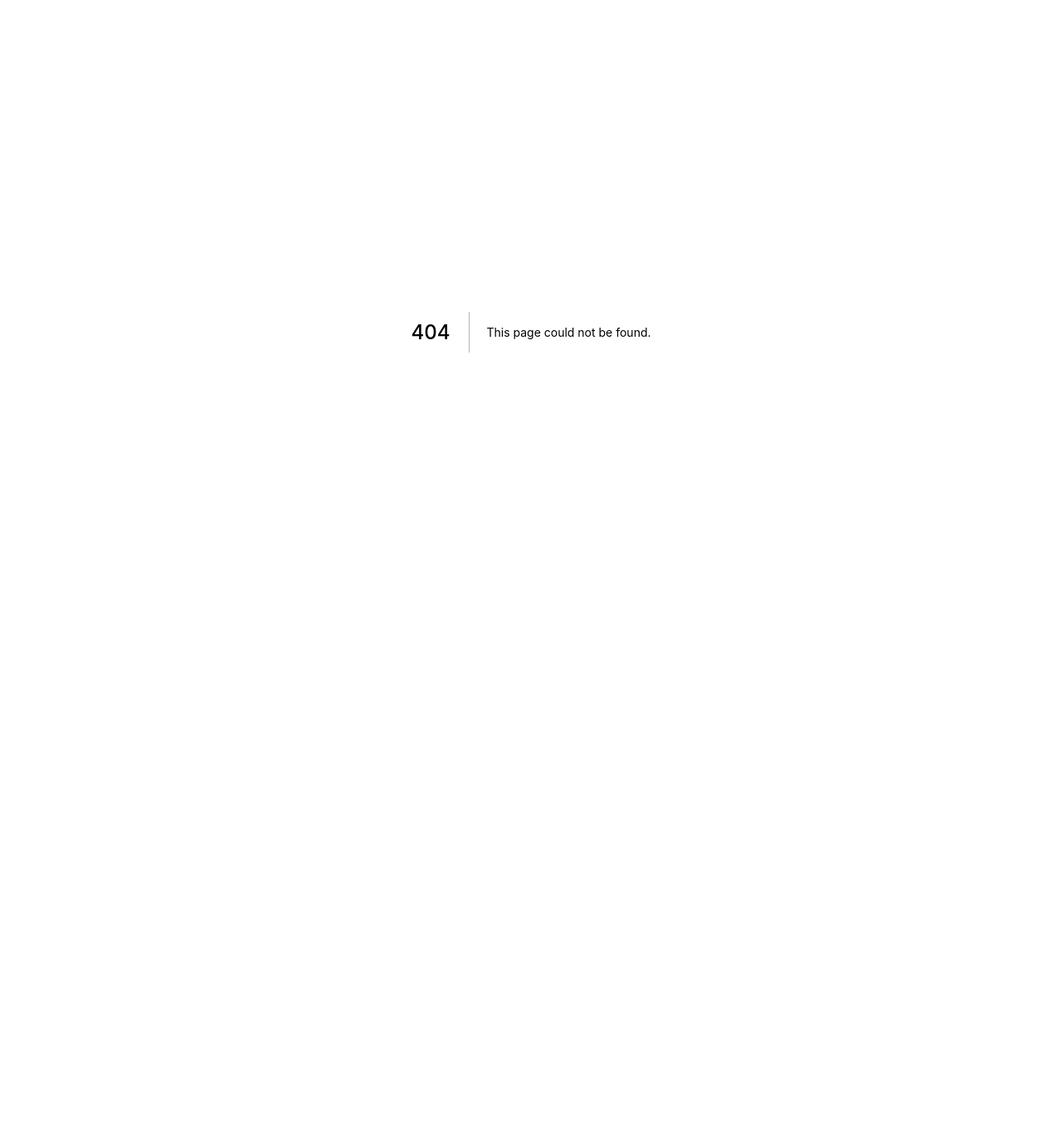
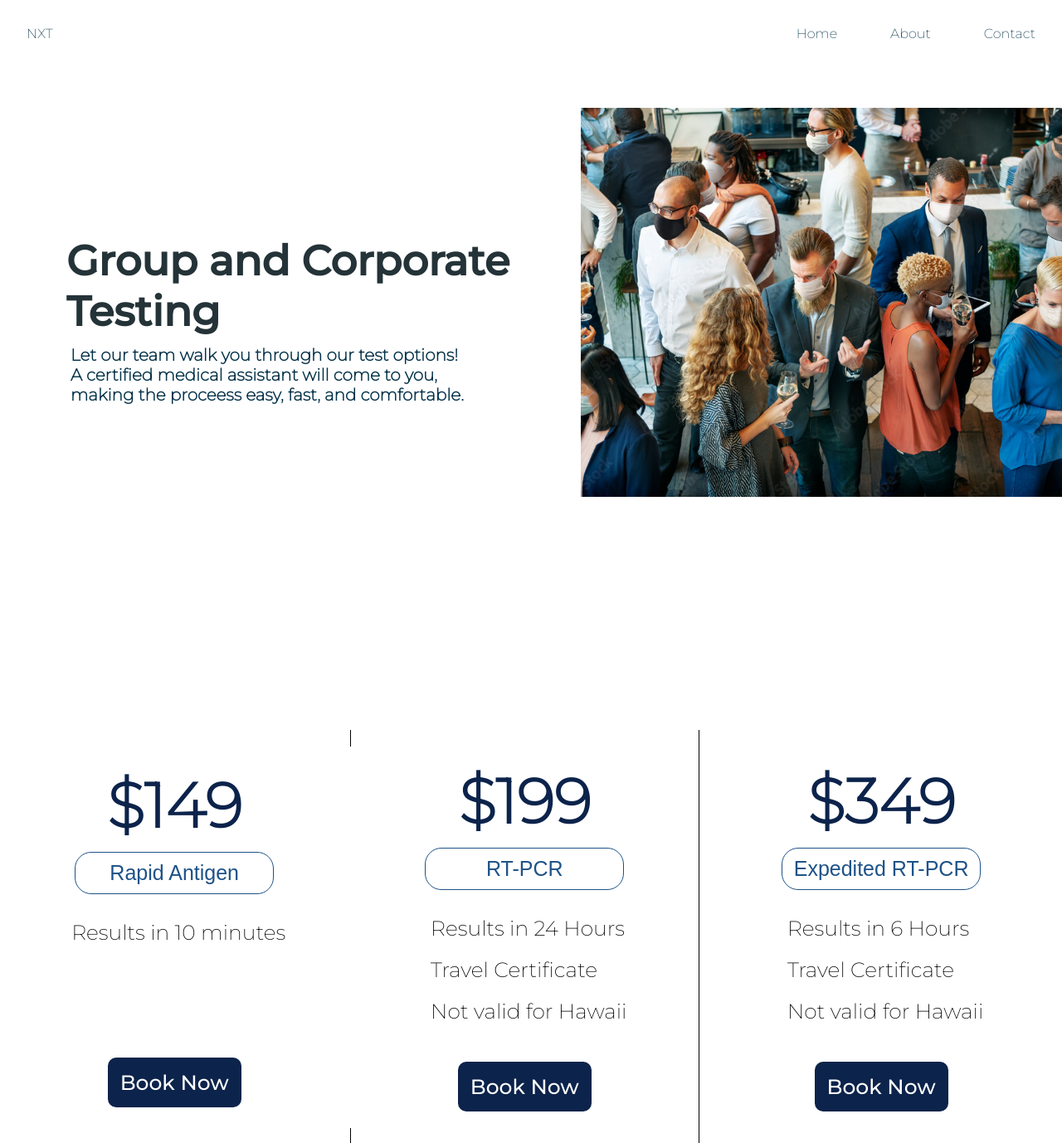
Before and after one commit to Danfirech/covid-landingpage, a Next.js app: page /corporate in a window 1280 px wide. Before the commit this address had no page. Shown: the whole page at 83% size. Before the commit the page ends 800 px from the top, so only its background shows below. Built offline with nearby package versions, Linux system fonts and the light colour scheme.

Commit message:
corporate page started

```diff
--- /dev/null
+++ b/components/CorporatePage/CallToActionCorporate.js
@@ -0,0 +1,101 @@
+import styled from "styled-components";
+import Image from "next/image";
+import GroupPhoto from "../../assets/images/GroupPhoto.png";
+
+const CallToActionContainer = styled.div`
+  display: flex;
+  flex-direction: column;
+  height: 400px;
+  width: 100vw;
+`;
+
+const Button = styled.button`
+  display: flex;
+  justify-content: center;
+  align-items: center;
+  height: 40px;
+  width: 100px;
+  background-color: #ffb703;
+  color: #01304;
+  z-index: 1;
+`;
+
+const Imag = styled.div`
+  width: 100vw;
+  height: 10%;
+  display: flex;
+`;
+
+const CallToAction = (props) => {
+  return (
+    <>
+      <CallToActionContainer>
+        <Imag>
+          <div
+            style={{
+              position: "absolute",
+              paddingLeft: 700,
+              paddingTop: 50,
+            }}
+          >
+            <Image
+              className="home_img"
+              src={GroupPhoto}
+              objectFit={"cover"}
+              width={680}
+              height={550}
+            />
+          </div>
+        </Imag>
+        {/* <span className="orangeShape">
+          <Image
+            src={CallToActionShape}
+            alt="Picture of the author"
+            width={400}
+            height={400}
+          />
+        </span>
+        <span className="blobShape">
+          <Image
+            src={Blob}
+            alt="Picture of the author"
+            width={250}
+            height={250}
+          />
+        </span> */}
+
+        <h1
+          style={{
+            color: "#243338",
+            fontSize: 50,
+            fontFamily: "Montserrat-Bold",
+            zIndex: 0,
+            paddingLeft: 80,
+            paddingTop: 170,
+            marginBottom: -10,
+          }}
+        >
+          Group and Corporate <br></br>
+          Testing
+        </h1>
+        <h3
+          style={{
+            color: "#013047",
+            fontSize: 20,
+            zIndex: 0,
+            paddingLeft: 85,
+          }}
+        >
+          Let our team walk you through our test options! <br></br> A certified
+          medical assistant will come to you, <br></br> making the proceess
+          easy, fast, and comfortable.
+        </h3>
+        {/* <Button style={{ fontFamily: 'Montserrat-Regular' }}>
+          Get Started
+        </Button> */}
+      </CallToActionContainer>
+    </>
+  );
+};
+
+export default CallToAction;
--- /dev/null
+++ b/components/CorporatePage/TestOptionsCorporate.js
@@ -0,0 +1,152 @@
+import React from "react";
+import styled from "styled-components";
+
+const Container = styled.div`
+  height: 900px;
+  width: 100vw;
+  display: flex;
+  align-items: center;
+  justify-content: center;
+  padding-top: 400px;
+
+  @media only screen and (max-width: 480px) {
+    flex-direction: column;
+  }
+`;
+
+const LineContainer = styled.div`
+  display: flex;
+  height: 700;
+  width: 2px;
+`;
+
+const Line = styled.div`
+  justify-content: center;
+  align-items: center;
+  height: 500px;
+  width: 0.5px;
+  background-color: black;
+`;
+
+const CardContainer = styled.div`
+  padding-top: 20px;
+  padding-bottom: 20px;
+  background-color: white;
+  display: flex;
+  flex-direction: column;
+  align-items: center;
+
+  @media only screen and (max-width: 480px) {
+    margin-right: 0;
+    margin-bottom: 10px;
+    padding: 10px;
+  }
+`;
+
+const PriceContainer = styled.div`
+  display: flex;
+  align-items: center;
+  padding-right: 130px;
+  padding-left: 130px;
+`;
+const Price = styled.span`
+  font-weight: bold;
+  font-size: 75px;
+  color: #0c234b;
+  @media only screen and (max-width: 480px) {
+    font-size: 30px;
+  }
+`;
+const Type = styled.button`
+  padding: 10px;
+  margin: 10px 0;
+  width: 240px;
+  font-size: 25px;
+  border: 1.5px solid #1e5288;
+  color: #1e5288;
+  background-color: white;
+  border-radius: 20px;
+`;
+const List = styled.ul`
+  list-style: none;
+  display: flex;
+  flex-direction: column;
+  justify-content: center;
+  padding-top: 15px;
+`;
+const ListItem = styled.li`
+  margin: 30px 0;
+  margin-top: -10px;
+  padding-right: 30px;
+  font-size: 25px;
+  align-items: center;
+  @media only screen and (max-width: 480px) {
+    margin: 10px;
+    font-size: 12px;
+  }
+`;
+const Button = styled.button`
+  border: none;
+  background-color: #0c234b;
+  color: white;
+  font-size: 25px;
+  font-family: "Montserrat-Bold";
+  padding: 15px;
+  border-radius: 10px;
+  cursor: pointer;
+  @media only screen and (max-width: 480px) {
+    font-size: 12px;
+    padding: 5px;
+  }
+`;
+
+const TestOptions = ({ price, type }) => {
+  return (
+    <Container>
+      <CardContainer>
+        <PriceContainer>
+          <Price>$149</Price>
+        </PriceContainer>
+        <Type>Rapid Antigen</Type>
+        <List>
+          <ListItem style={{ marginBottom: 120 }}>
+            Results in 10 minutes
+          </ListItem>
+        </List>
+        <Button>Book Now</Button>
+      </CardContainer>
+      <LineContainer>
+        <Line />
+      </LineContainer>
+      <CardContainer>
+        <PriceContainer>
+          <Price>$199</Price>
+        </PriceContainer>
+        <Type>RT-PCR</Type>
+        <List>
+          <ListItem>Results in 24 Hours</ListItem>
+          <ListItem>Travel Certificate</ListItem>
+          <ListItem>Not valid for Hawaii</ListItem>
+        </List>
+        <Button>Book Now</Button>
+      </CardContainer>
+      <LineContainer>
+        <Line />
+      </LineContainer>
+      <CardContainer>
+        <PriceContainer>
+          <Price>$349</Price>
+        </PriceContainer>
+        <Type>Expedited RT-PCR</Type>
+        <List>
+          <ListItem>Results in 6 Hours</ListItem>
+          <ListItem>Travel Certificate</ListItem>
+          <ListItem>Not valid for Hawaii</ListItem>
+        </List>
+        <Button>Book Now</Button>
+      </CardContainer>
+    </Container>
+  );
+};
+
+export default TestOptions;
--- /dev/null
+++ b/pages/corporate.js
@@ -0,0 +1,16 @@
+import styledComponents from "styled-components";
+import TestOptionsCorporate from "../components/CorporatePage/TestOptionsCorporate";
+import Navbar from "../components/Navbar";
+import CallToActionCorporate from "../components/CorporatePage/CallToActionCorporate";
+
+const corporate = () => {
+  return (
+    <>
+      <Navbar />
+      <CallToActionCorporate />
+      <TestOptionsCorporate />
+    </>
+  );
+};
+
+export default corporate;
```
Also changed, not shown: assets/images/GroupPhoto.png (added), 1 other file (tests, documents, lock files or other folders).
